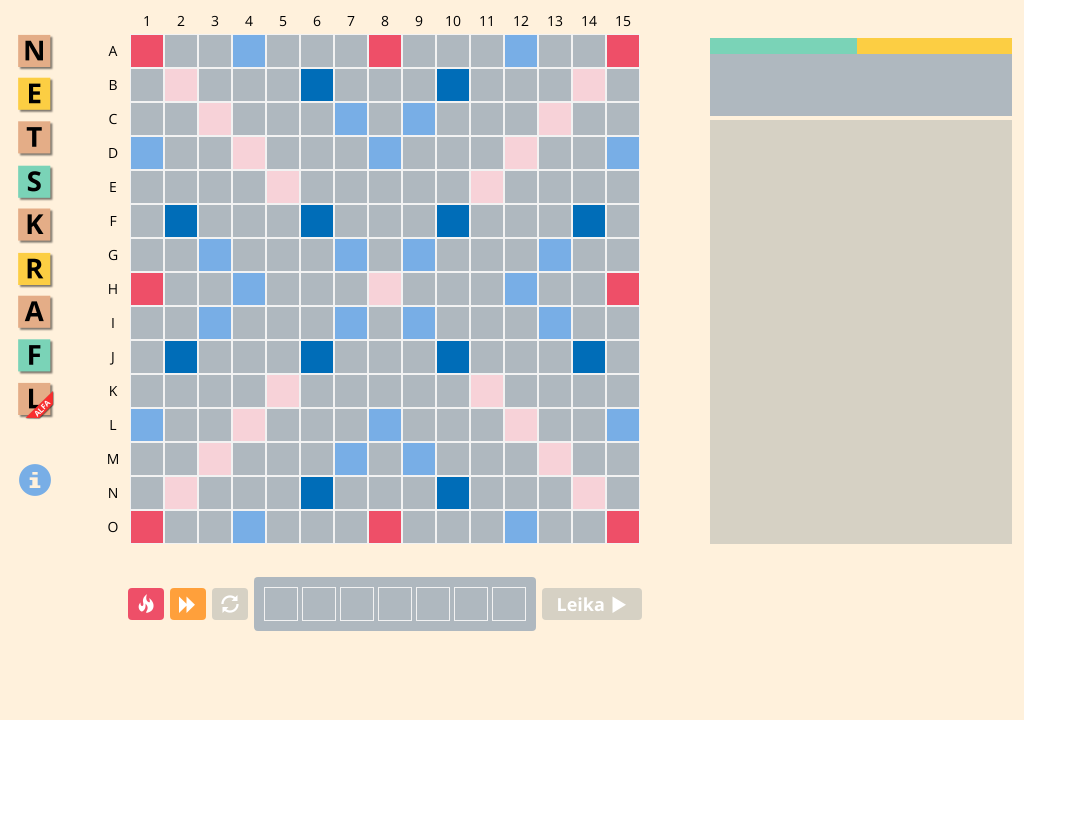
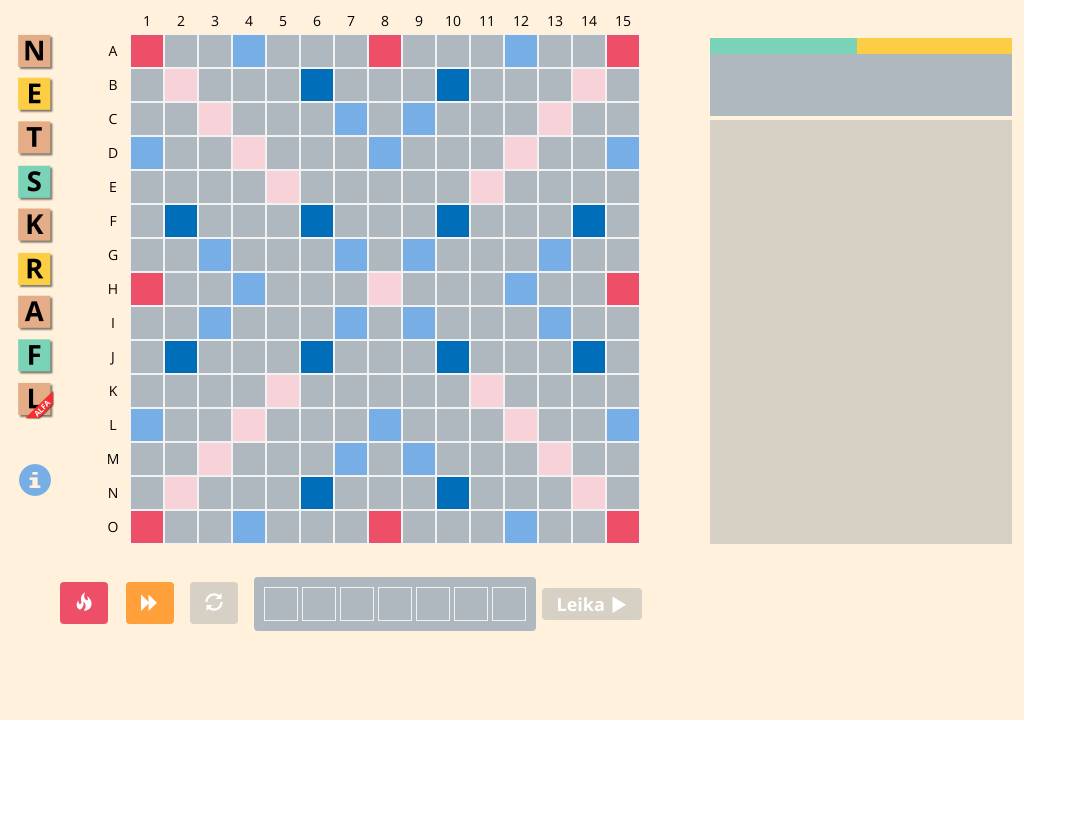
Before and after one commit to mideind/Netskrafl, a Flask app: template templates/board.html in a window 1280 px wide. Shown: the whole page, without its empty margins (0-1087 px from the left). Run offline with Flask 2, Linux system fonts and the light colour scheme; the template is opened without the code that fills it, so the values that code supplies are empty; some libraries are stand-ins or nearby versions.

Commit message:
Button size & location

```diff
--- a/static/skrafl.css
+++ b/static/skrafl.css
@@ -550,14 +550,15 @@ div.submitpass {
    width: 36px;
    height: 28px;
    text-align: center;
-   bottom: 100px;
-   left: 170px;
+   bottom: 96px;
+   left: 126px;
    background-color: #ffa03b; /* Pantone 137 U */
    font-size: 18px;
    font-weight: 700;
    color: white;
-   margin: 0;
-   padding-top: 4px;
+   margin: 0px;
+   padding: 6px;
+   padding-top: 8px;
    border-radius: 4px;
    cursor: pointer;
 }
@@ -567,14 +568,15 @@ div.submitresign {
    width: 36px;
    height: 28px;
    text-align: center;
-   bottom: 100px;
-   left: 128px;
+   bottom: 96px;
+   left: 60px;
    background-color: #ee4f68; /* Pantone 192 U */
    font-size: 18px;
    font-weight: 700;
    color: white;
    margin: 0;
-   padding-top: 4px;
+   padding: 6px;
+   padding-top: 8px;
    border-radius: 4px;
    cursor: pointer;
 }
@@ -584,14 +586,15 @@ div.submitexchange {
    width: 36px;
    height: 28px;
    text-align: center;
-   bottom: 100px;
-   left: 212px;
+   bottom: 96px;
+   left: 190px;
    background-color: #7ad3b7; /* Pantone 337 U */
    font-size: 18px;
    font-weight: 700;
    color: white;
    margin: 0;
-   padding-top: 4px;
+   padding: 6px;
+   padding-top: 8px;
    border-radius: 4px;
    cursor: pointer;
 }
```
